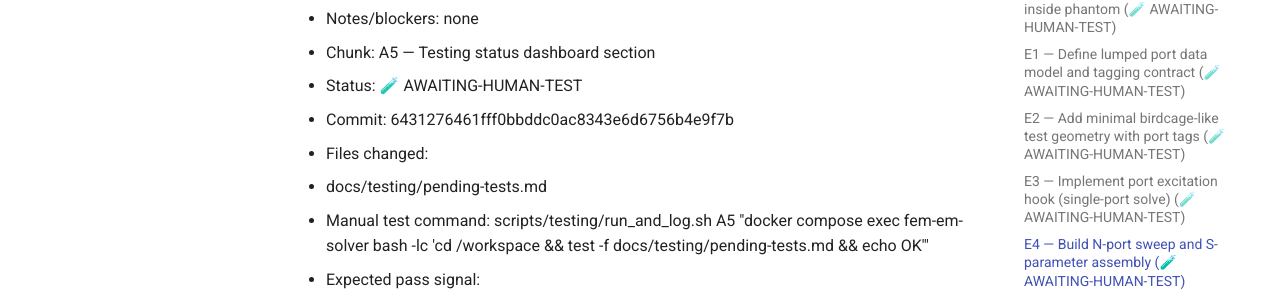
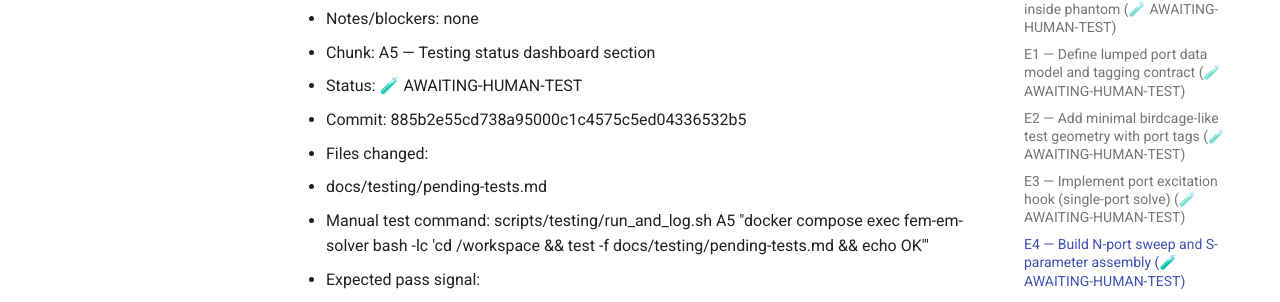
Before and after one commit to awarru/fem-em-solver, an MkDocs documentation site: the page built from docs/testing/pending-tests.md, in a window 1280 px wide and 900 px high, scrolled down 32451 px. Shown: the part 379-681 px from the top of the window. Built offline with MkDocs 1.6.1 and Material for MkDocs 9.7.7, drawn with Linux system fonts in a browser that asks for light colours; comment, search, counter and statistics services are not loaded.

Commit message:
docs(testing): record A5 chunk commit hash

```diff
--- a/docs/testing/pending-tests.md
+++ b/docs/testing/pending-tests.md
@@ -857,7 +857,7 @@ Dashboard audit note (2026-03-18 11:01 UTC): reviewed `docs/testing/test-results
 
 - Chunk: A5 — Testing status dashboard section
 - Status: 🧪 AWAITING-HUMAN-TEST
-- Commit: 6431276461fff0bbddc0ac8343e6d6756b4e9f7b
+- Commit: 885b2e55cd738a95000c1c4575c5ed04336532b5
 - Files changed:
   - docs/testing/pending-tests.md
 - Manual test command: scripts/testing/run_and_log.sh A5 "docker compose exec fem-em-solver bash -lc 'cd /workspace && test -f docs/testing/pending-tests.md && echo OK'"
```
